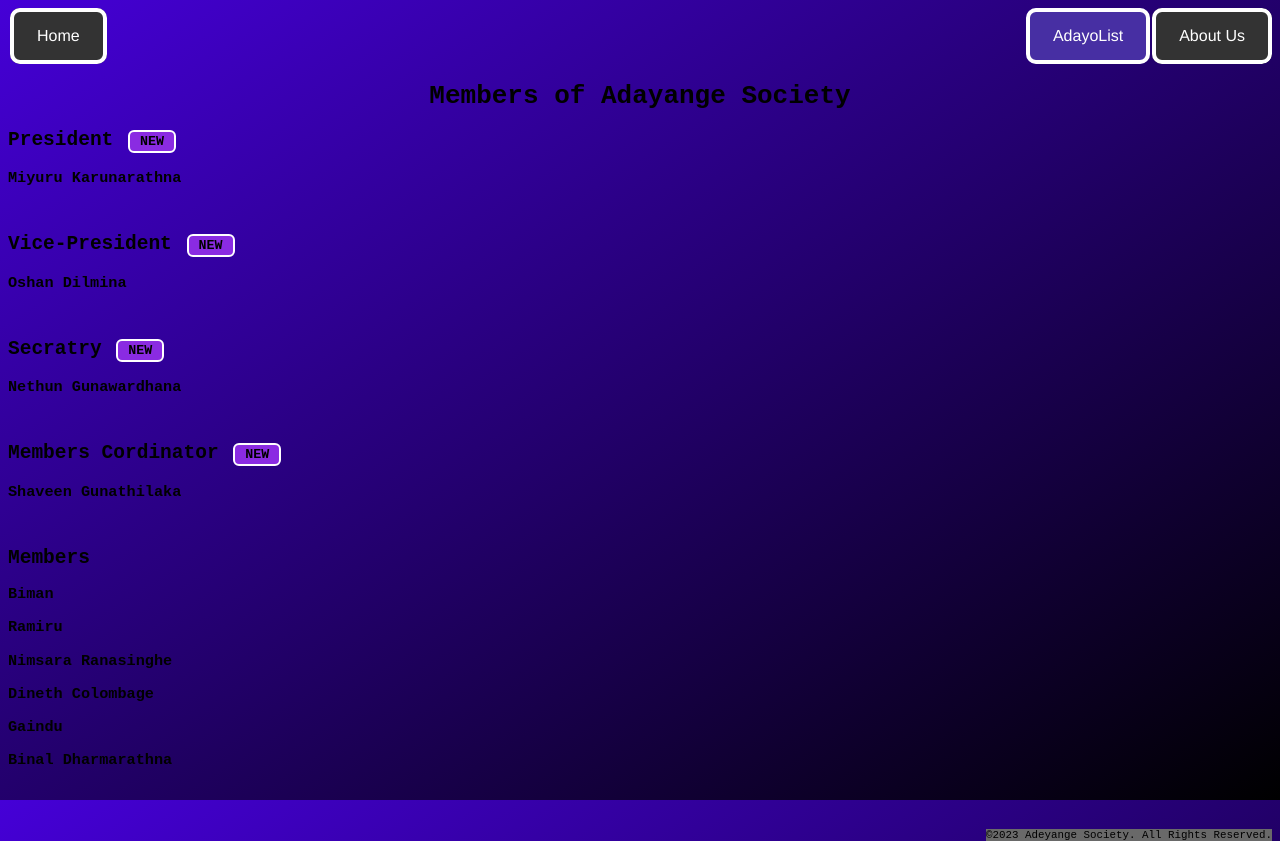
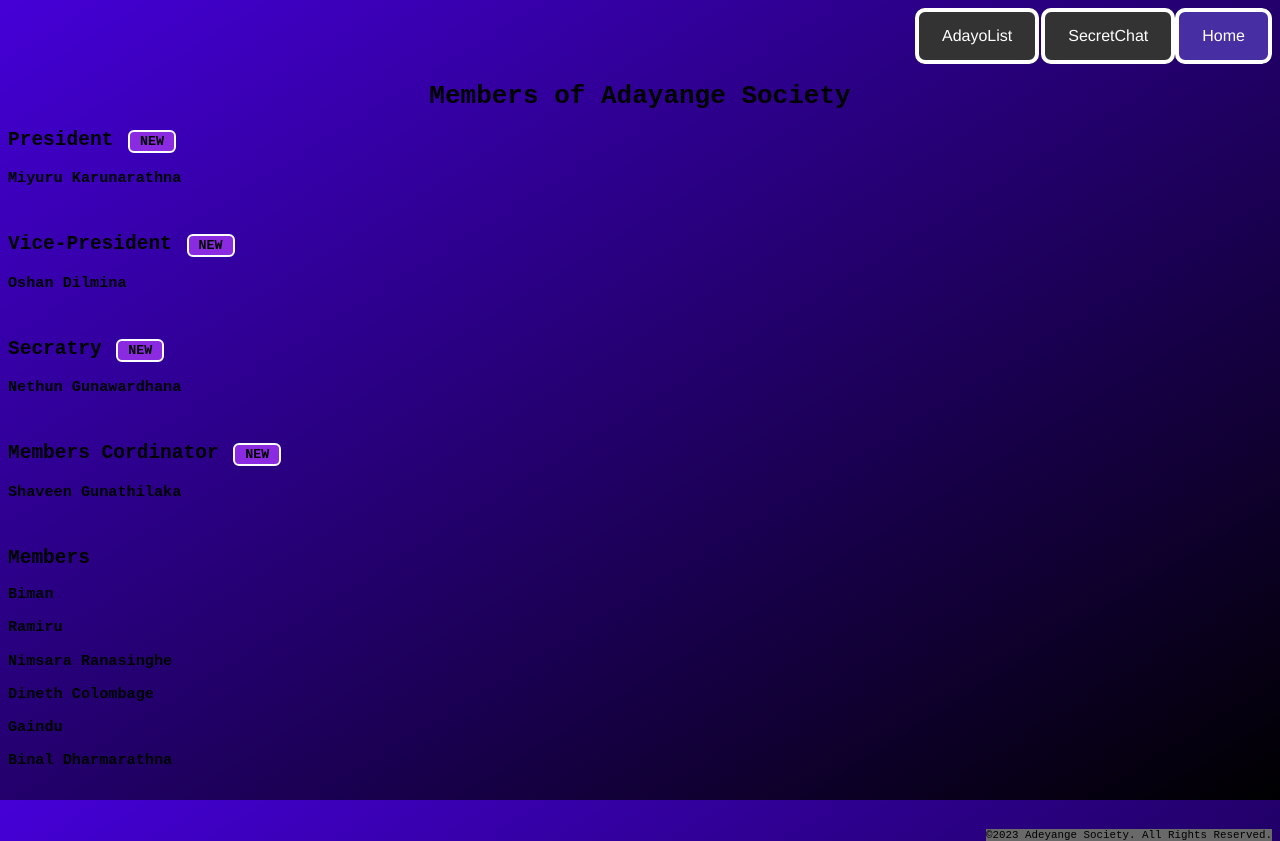
Before and after one commit to Oshan-Dilmina/AdayangeSociety, a plain HTML site: page member.html in a window 1280 px wide. Drawn offline with Linux system fonts and the light colour scheme.

Commit message:
4thcommit

```diff
--- a/member.html
+++ b/member.html
@@ -11,9 +11,10 @@
 <body>
 
 	<ul>
-		<li class="snll"><a href="/">Home</a></li>
-		<li class="snl"><a href="./about">About Us</a></li>
-		<li class="active"><a href="./member">AdayoList</a></li>
+	<li class="active"><a href="/">Home</a></li>
+	<li class="snl"><a href="./AdayangeSociety/chat">SecretChat</a></li>
+	<li class="snl"><a href="./AdayangeSociety/member">AdayoList</a></li>
+
   	</ul>
   	<center>
 		<h1 >Members of Adayange Society</h1>
```
Also changed, not shown: about.html (+2 -2 lines), index.html (+2 -2 lines).
